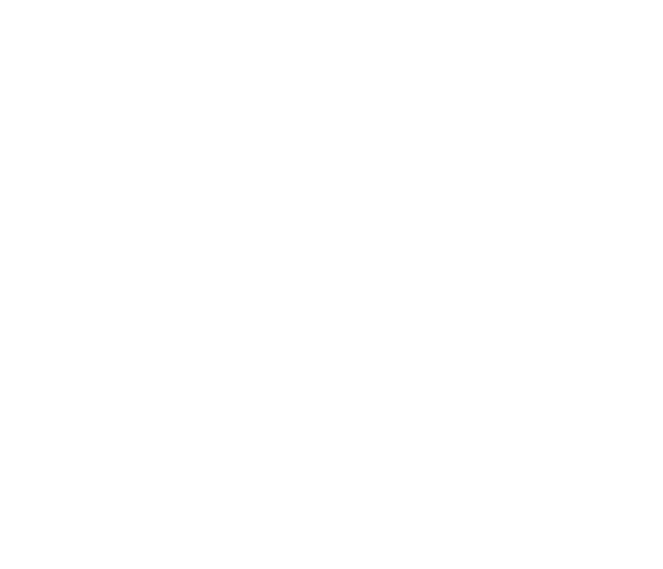
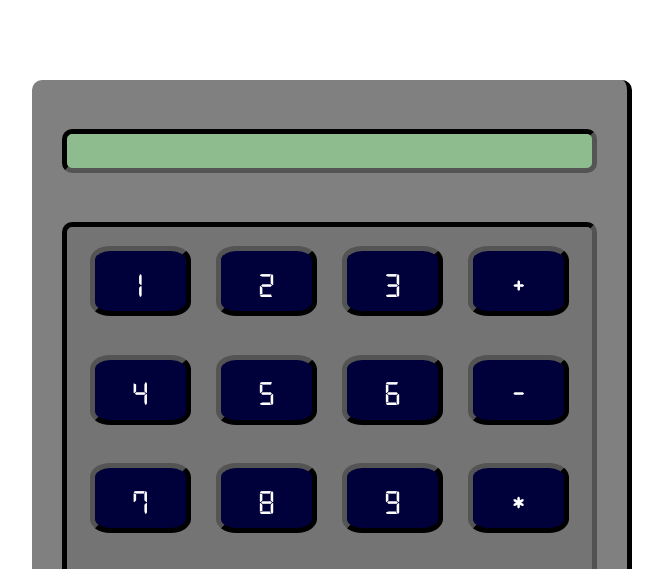
Before and after one commit to BravoHotshot/top-calculator, a plain HTML site: page index.html in a window 1280 px wide. Shown: the top 569 px of the page, without its empty margins (308-971 px from the left). Drawn offline with Linux system fonts and the light colour scheme.

Commit message:
Add calculator html, css layout and font

```diff
--- a/index.html
+++ b/index.html
@@ -7,4 +7,34 @@
         <link rel="stylesheet" href="./style.css">
         <title>Calculator</title>
     </head>
+    <body>
+        <div class="calculator">
+            <div class="display"></div>
+            <div class="buttons">
+                <div class="buttonRow">
+                    <div class="button">1</div>
+                    <div class="button">2</div>
+                    <div class="button">3</div>
+                    <div class="button">+</div>
+                </div>
+                <div class="buttonRow">
+                    <div class="button">4</div>
+                    <div class="button">5</div>
+                    <div class="button">6</div>
+                    <div class="button">-</div>
+                </div>
+                <div class="buttonRow">
+                    <div class="button">7</div>
+                    <div class="button">8</div>
+                    <div class="button">9</div>
+                    <div class="button">*</div>
+                </div>
+                <div class="buttonRow">
+                    <div class="button">0</div>
+                    <div class="button enter">ENTER</div>
+                    <div class="button">/</div>
+                </div>
+            </div>
+        </div>
+    </body>
 </html>
--- a/script.js
+++ b/script.js
@@ -2,3 +2,22 @@ let add = (a, b) => a + b;
 let subtract = (a, b) => a - b;
 let multiply = (a, b) => a * b;
 let divide = (a, b) => a / b;
+let operate = (a, op, b) => {
+    switch (op) {
+        case "+":
+            add(a, b);
+            break;
+
+        case "-":
+            subtract(a, b);
+            break;
+
+        case "*":
+            multiply(a, b);
+            break;
+
+        case "/":
+            divide(a, b);
+            break;
+    }
+}
--- a/style.css
+++ b/style.css
@@ -0,0 +1,87 @@
+@font-face {
+    font-family: customFont;
+    src: url("./digital-7.ttf");
+}
+
+* {
+    box-sizing: border-box;
+    font-family: customFont;
+    font-size: 35px;
+}
+
+body {
+    display: flex;
+    height: 100vh;
+    width: 100vw;
+    margin: 0;
+    padding: 0;
+    align-items: center;
+    justify-content: center;
+}
+
+.calculator {
+    display: flex;
+    flex-direction: column;
+    align-items: center;
+    justify-content: space-evenly;
+    background-color: grey;
+    width: 80%;
+    height: 80%;
+    min-width: 325px;
+    min-height: 535px;
+    max-width: 600px;
+    max-height: 988px;
+    border-radius: 10px;
+    border-right: 5px solid black;
+    border-bottom: 5px solid black;
+}
+
+.display {
+    display: flex;
+    align-items: center;
+    justify-content: end;
+    padding: 10px;
+    background-color: darkseagreen;
+    width: 90%;
+    height: 7%;
+    border-radius: 10px;
+    border: 5px inset black;
+}
+
+.buttons {
+    border: 5px inset rgb(82, 82, 82);
+    display: flex;
+    flex-direction: column;
+    gap: 0;
+    align-items:center;
+    width: 90%;
+    height: 70%;
+    border-radius: 10px;
+    background-color: rgb(116, 116, 116);
+}
+
+.buttonRow {
+    display: flex;
+    align-items: center;
+    justify-content: space-around;
+    width: 100%;
+    height: 25%;
+    padding: 2%;
+}
+
+.button {
+    display: flex;
+    align-items: center;
+    justify-content: center;
+    width: 20%;
+    height: 80%;
+    background-color: rgb(0, 0, 58);
+    border: 5px outset black;
+    border-radius: 20%;
+    color: white;
+}
+
+.button.enter {
+    width: 45%;
+    border-radius: 15%;
+}
```
Also changed, not shown: digital-7.ttf (added).
